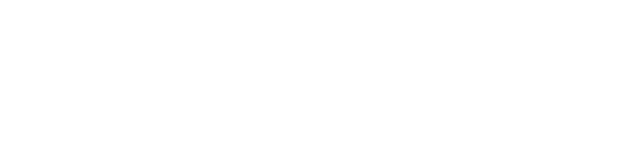
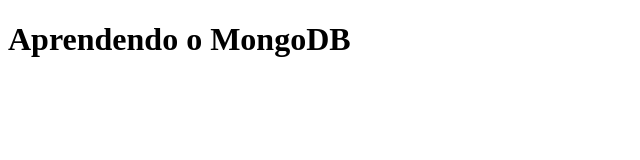
Before and after one commit to Lucasmanuelmz/mongoDB, a plain HTML site: page index.html in a window 1280 px wide. Shown: the whole page, without its empty margins (0-640 px from the left). Drawn offline with Linux system fonts and the light colour scheme.

Commit message:
Adicionei um título no meu arquivo html

```diff
--- a/index.html
+++ b/index.html
@@ -7,6 +7,7 @@
     <title>Aprendendo o banco de dados MongoDB</title>
 </head>
 <body>
+    <h1>Aprendendo o MongoDB</h1>
     <script src="./index.js"></script>
 </body>
 </html>
```
